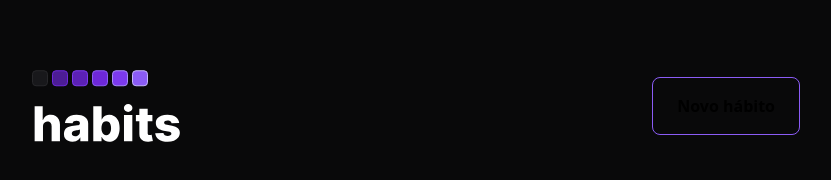
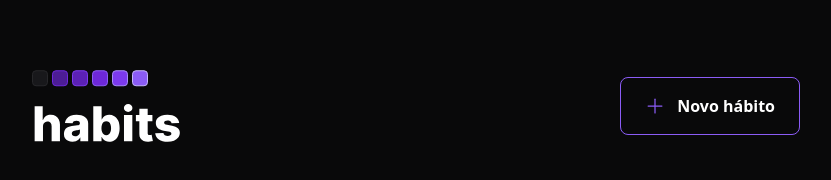
Before and after one commit to DilanLopezN/Nlw_Setup, a React (Vite) app in the folder web/: page / in a window 1280 px wide. Shown: the part 294-474 px from the top of the page, without its empty margins (224-1055 px from the left). Built offline with nearby package versions, Linux system fonts and the light colour scheme.

Commit message:
header component

```diff
--- a/web/index.html
+++ b/web/index.html
@@ -6,7 +6,7 @@
     <meta name="viewport" content="width=device-width, initial-scale=1.0" />
     <title>Nlw Setup</title>
   </head>
-  <body class="bg-background">
+  <body class="bg-background text-white">
     <div id="root"></div>
     <script type="module" src="/src/main.tsx"></script>
   </body>
--- a/web/package.json
+++ b/web/package.json
@@ -9,6 +9,7 @@
     "preview": "vite preview"
   },
   "dependencies": {
+    "phosphor-react": "^1.4.1",
     "react": "^18.2.0",
     "react-dom": "^18.2.0"
   },
--- a/web/src/App.tsx
+++ b/web/src/App.tsx
@@ -1,22 +1,13 @@
 import { Habit } from './components/Habit'
+import { Header } from './components/Header'
 
-import logoImage from './assets/logo.svg'
 import './styles/global.css'
 
 function App() {
   return (
     <div className="w-screen h-screen flex justify-center items-center">
       <div className="w-full max-w-5xl px-6 flex flex-col gap-16">
-        <div className="w-full max-w-3xl mx-auto flex items-center justify-between">
-          <img src={logoImage} alt="habits" />
-
-          <button
-            type="button"
-            className="border border-violet-500 font-semibold rounded-lg px-6 py-4"
-          >
-            Novo hábito
-          </button>
-        </div>
+        <Header />
       </div>
     </div>
   )
--- /dev/null
+++ b/web/src/components/Header.tsx
@@ -0,0 +1,17 @@
+import { Plus } from 'phosphor-react'
+import logoImage from '../assets/logo.svg'
+export function Header() {
+  return (
+    <div className="w-full max-w-3xl mx-auto flex items-center justify-between">
+      <img src={logoImage} alt="habits" />
+
+      <button
+        type="button"
+        className="border border-violet-500 font-semibold rounded-lg px-6 py-4 flex items-center gap-3 hover:border-violet-300"
+      >
+        <Plus size={20} className="text-violet-500" />
+        Novo hábito
+      </button>
+    </div>
+  )
+}
```
Also changed, not shown: 1 other file (tests, documents, lock files or other folders).
